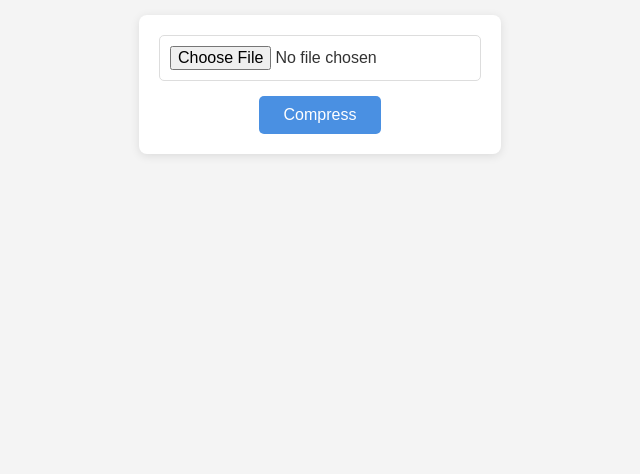
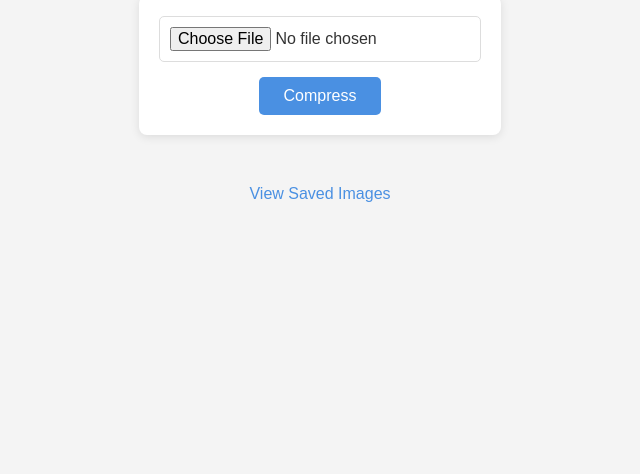
Before and after one commit to BlackxLegend/image-compressor, a website: page index.html in a window 1280 px wide. Shown: the part 366-840 px from the top of the page, without its empty margins (320-960 px from the left). Drawn offline with Linux system fonts and the light colour scheme.

Commit message:
Update index.html

```diff
--- a/index.html
+++ b/index.html
@@ -91,6 +91,15 @@
         p {
             margin: 10px 0;
         }
+        a {
+            margin-top: 20px;
+            color: #4A90E2;
+            text-decoration: none;
+            transition: color 0.3s;
+        }
+        a:hover {
+            color: #357ABD;
+        }
     </style>
 </head>
 <body>
@@ -106,7 +115,10 @@
         <p id="original-size"></p>
         <p id="compressed-size"></p>
         <p><a id="download-link" href="#" download>Download Compressed Image</a></p>
+        <button id="save-button">Save Image</button> <!-- Button to save the image -->
     </div>
+
+    <a href="results-image.html">View Saved Images</a>
 
     <script src="compressor.js"></script>
 </body>
```
